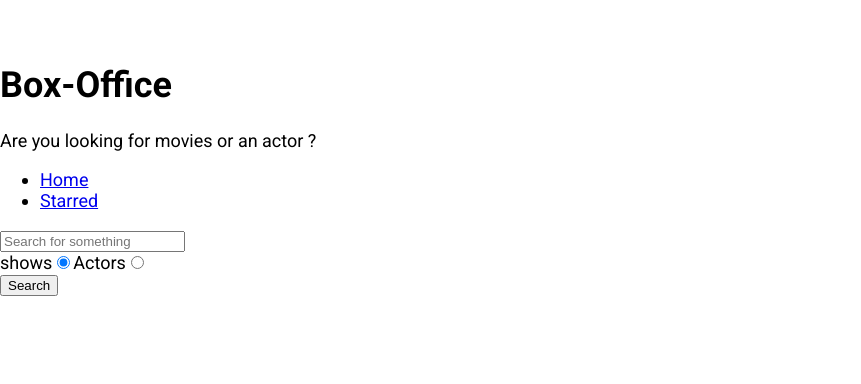
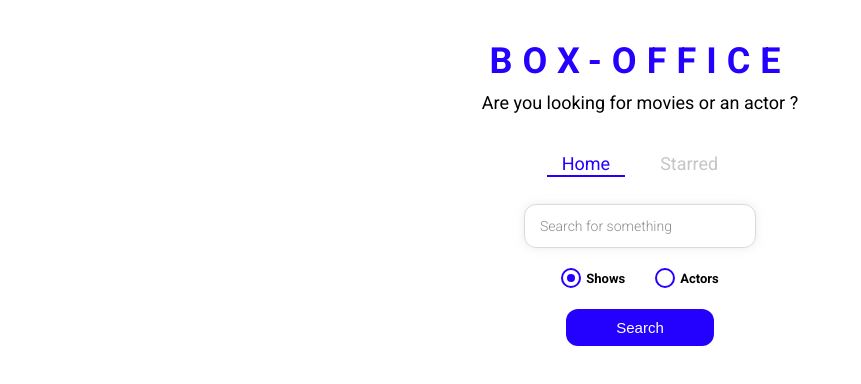
Before and after one commit to osheen25/box-office1, a React (Create React App) app: page / in a window 1280 px wide. Shown: the top 384 px of the page, without its empty margins (0-861 px from the left). Built offline with nearby package versions, Linux system fonts and the light colour scheme.

Commit message:
Styling the app and complete the application

```diff
--- a/src/App.js
+++ b/src/App.js
@@ -1,10 +1,20 @@
 import React from 'react';
 import {Switch, Route } from 'react-router-dom';
+import {ThemeProvider} from 'styled-components';
 import Home from './pages/Home';
 import Starred from './pages/Starred';
 import Show from './pages/Show';
+
+const theme = {
+  mainColors: {
+    blue: '#2400ff',
+    gray: '#c6c6c6',
+    dark: '#353535',
+  },
+};
 function App() {
   return (
+    <ThemeProvider theme={theme}>
      <Switch>
      <Route exact path="/">
     <Home />
@@ -21,7 +31,7 @@
    </div>
 </Route>
   </Switch>
-
+  </ThemeProvider>
   );
 }
 
--- /dev/null
+++ b/src/components/CustomRadio.js
@@ -0,0 +1,67 @@
+import React from 'react';
+import styled from 'styled-components';
+const RadioWrapper = styled.label`
+  display: block;
+  position: relative;
+  padding-left: 25px;
+  cursor: pointer;
+  font-size: 13px;
+  user-select: none;
+  font-weight: 700;
+  line-height: 1.65;
+
+  input {
+    position: absolute;
+    opacity: 0;
+    cursor: pointer;
+  }
+
+  span {
+    position: absolute;
+    top: 0;
+    left: 0;
+    height: 16px;
+    width: 16px;
+    background-color: #fff;
+    border: 2px solid ${({ theme }) => theme.mainColors.blue};
+    border-radius: 50%;
+  }
+
+  input:checked ~ span {
+    background-color: #fff;
+    border: 2px solid ${({ theme }) => theme.mainColors.blue};
+  }
+
+  span:after {
+    content: '';
+    position: absolute;
+    display: none;
+  }
+
+  input:checked ~ span:after {
+    display: block;
+  }
+
+  span:after {
+    top: 4px;
+    left: 4px;
+    width: 8px;
+    height: 8px;
+    border-radius: 50%;
+    background: ${({ theme }) => theme.mainColors.blue};
+  }
+`;
+
+const CustomRadio = ({label, ...restProps}) => {
+    return (
+        <RadioWrapper htmlFor={restProps.id}>
+     {label}
+        <input
+        {...restProps} type="radio"
+        />
+        <span />
+    </RadioWrapper>
+    );
+};
+
+export default CustomRadio;
--- a/src/components/Navs.js
+++ b/src/components/Navs.js
@@ -1,5 +1,6 @@
 import React from 'react';
-import {Link} from 'react-router-dom';
+import { useLocation } from 'react-router-dom';
+import { NavList , LinkStyled } from './Navs.styled';
 
 
 const LINKS = [
@@ -7,20 +8,24 @@
     { to: '/starred', text:'Starred'},
 ];
 
-const navs = () => {
+const Navs = () => {
+    const location = useLocation();
     return (
         <div>
-            <ul>
+            <NavList>
                 {
                 LINKS.map(item =>(
                  <li key={item.to}>
-                 <Link to={item.to}>{item.text}</Link>
+                 <LinkStyled
+                  to={item.to}
+                   className={item.to === location.pathname ? 'active' :'' }
+                 >{item.text}</LinkStyled>
                 </li>
                 ))}
 
-            </ul>
+            </NavList>
         </div>
-    )
+    );
 }
 
-export default navs
+export default Navs;
--- /dev/null
+++ b/src/components/Navs.styled.js
@@ -0,0 +1,40 @@
+import styled from 'styled-components';
+import {Link} from 'react-router-dom';
+export const NavList = styled.ul`
+  display: flex;
+  justify-content: center;
+  list-style: none;
+  margin: 0 0 30px;
+  padding: 0;
+`;
+
+export const LinkStyled = styled(Link)`
+  margin: 0 10px;
+  padding: 3px 15px;
+  position: relative;
+  text-decoration: none;
+  color: ${({ theme }) => theme.mainColors.gray};
+  &.active {
+    color: ${({ theme }) => theme.mainColors.blue};
+    &:after {
+      content: '';
+      position: absolute;
+      display: block;
+      height: 2px;
+      left: 0%;
+      bottom: 0;
+      background-color: ${({ theme }) => theme.mainColors.blue};
+      animation: slide-in 0.3s ease-in forwards;
+      @keyframes slide-in {
+        from {
+          left: 50%;
+          width: 0;
+        }
+        to {
+          left: 0%;
+          width: 100%;
+        }
+      }
+    }
+  }
+`;
--- a/src/components/Title.js
+++ b/src/components/Title.js
@@ -1,12 +1,13 @@
 import React from 'react'
+import { TitleWrapper } from './Title.styled'
 
 const Title = ({title , subtitle}) => {
     return (
-        <div>
+        <TitleWrapper>
         <h1>{title}</h1>
         <p1>{subtitle}</p1>
 
-        </div>
+        </TitleWrapper>
     )
 }
 
--- /dev/null
+++ b/src/components/Title.styled.js
@@ -0,0 +1,17 @@
+import styled from 'styled-components';
+export const TitleWrapper = styled.div`
+  text-align: center;
+  margin: 0 0 40px;
+
+  h1 {
+    color: ${({ theme }) => theme.mainColors.blue};
+    letter-spacing: 10px;
+    text-transform: uppercase;
+    margin: 0 0 10px;
+  }
+
+  p {
+    color: ${({ theme }) => theme.mainColors.dark};
+    margin: 0;
+  }
+`;
--- a/src/pages/Home.js
+++ b/src/pages/Home.js
@@ -1,9 +1,11 @@
 import React,{useState} from 'react';
 import ActorGrid from '../components/actor/ActorGrid';
+import CustomRadio from '../components/CustomRadio';
 import MainPageLayout from '../components/MainPageLayout';
 import ShowGrid from '../components/show/ShowGrid';
 import {apiGet} from '../misc/config';
 import { useLastQuery } from '../misc/custom-hooks';
+import { RadioInputsWrapper, SearchButtonWrapper, SearchInput } from './Home.styled';
 const Home = () => {
 const [input, setInput] = useLastQuery();
 const [results,setResults] = useState(null);
@@ -46,37 +48,36 @@
 
 return (
         <MainPageLayout>
-            <input type="text"
+            <SearchInput type="text"
             placeholder = "Search for something"
             onChange={onInputChange}
             onKeyDown={onKeyDown}
              value={input}>
-             </input>
+             </SearchInput>
+            <RadioInputsWrapper>
                 <div>
-                <label htmlFor="shows-search">
-                    shows
-                    <input
+                <CustomRadio
+                label="Shows"
                 id="shows-search"
-                    type = "radio"
                 value="shows"
                 checked={isShowsSearch}
                 onChange={onRadioChange}
                 />
-                </label>
-                <label htmlFor="actors-search">
-                    Actors
-                    <input
+                </div>
+                <div>
+                <CustomRadio
+                label="Actors"
                 id="actors-search"
-                    type = "radio"
                 value="people"
                 checked={!isShowsSearch}
                 onChange={onRadioChange}
                 />
-                </label>
-
                 </div>
+            </RadioInputsWrapper>
+            <SearchButtonWrapper>
             <button type="button"
             onClick={onSearch}>Search</button>
+            </SearchButtonWrapper>
             {renderResults()}
         </MainPageLayout>
     );
--- /dev/null
+++ b/src/pages/Home.styled.js
@@ -0,0 +1,49 @@
+import styled from 'styled-components';
+
+export const SearchInput = styled.input`
+  display: block;
+  font-family: 'Roboto', sans-serif;
+  width: 200px;
+  margin: auto;
+  outline: none;
+  padding: 13px 15px;
+  border: 1px solid #dbdbdb;
+  box-shadow: 0px 0px 10px 0px rgba(219, 219, 219, 0.5);
+  font-size: 14px;
+  border-radius: 12px;
+  color: #8d8d8d;
+
+  &::placeholder {
+    font-weight: 300;
+    color: #8d8d8d;
+  }
+`;
+
+export const RadioInputsWrapper = styled.div`
+  display: flex;
+  justify-content: center;
+  margin: 20px 0;
+
+  div {
+    margin: 0 15px;
+  }
+`;
+
+export const SearchButtonWrapper = styled.div`
+  text-align: center;
+  margin-bottom: 35px;
+
+  button {
+    color: #fff;
+    background-color: ${({ theme }) => theme.mainColors.blue};
+    margin: auto;
+    padding: 10px 50px;
+    font-size: 15px;
+    border: none;
+    outline: none;
+    border-radius: 12px;
+    &:hover {
+      cursor: pointer;
+    }
+  }
+`;
```
Lines whose indentation alone changed are shown as unchanged.
